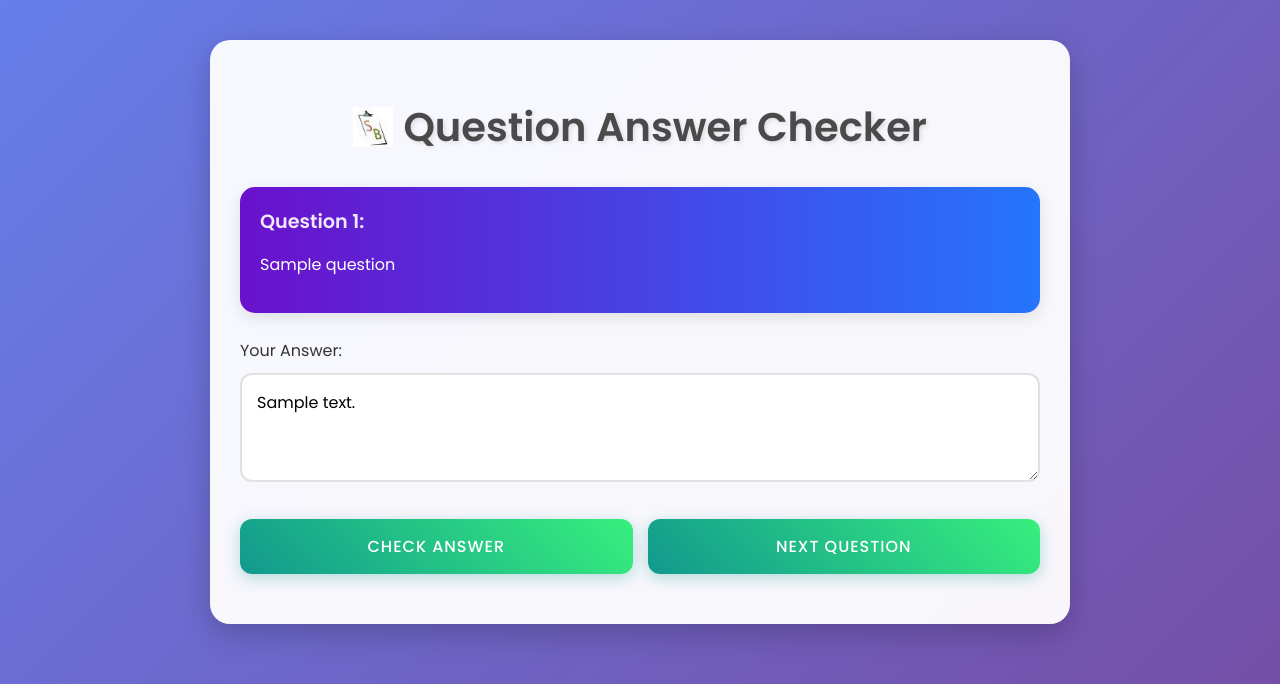
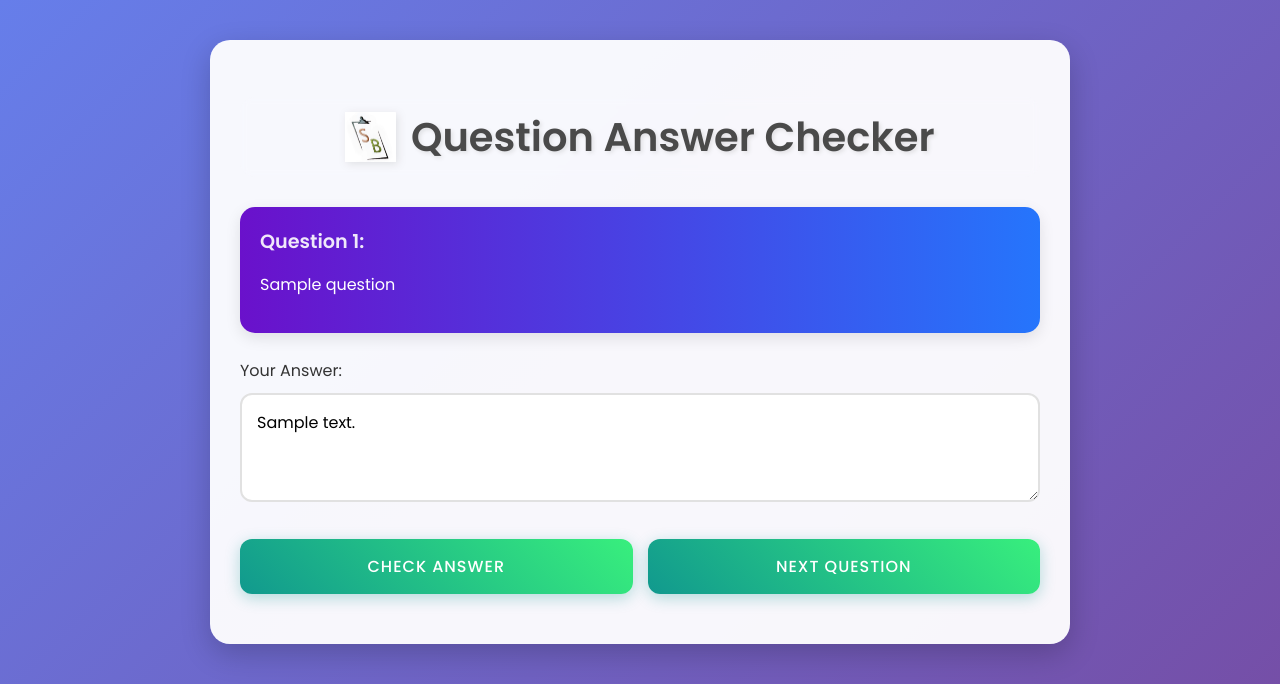
Before and after one commit to umvishnu/question-answer-checker, a Flask app: template templates/index.html in a window 1280 px wide. Shown: the top 684 px of the page. Run offline with Flask 2, Linux system fonts and the light colour scheme; the template is opened without the code that fills it: most values are stand-ins (such as "Sample title", 1, 10 or a date in 2020); parts of the project's set-up code (start-up, migrations or seed data) failed here and were passed over.

Commit message:
Update index.html

```diff
--- a/templates/index.html
+++ b/templates/index.html
@@ -23,7 +23,7 @@
             box-shadow: 0 10px 30px rgba(0,0,0,0.2);
         }
 
-    h1 {
+        h1 {
         text-align: center;
         color: #4a4a4a;
         font-size: 2.5em;
@@ -32,13 +32,23 @@
         display: flex;
         align-items: center;
         justify-content: center;
-        gap: 10px;
+        gap: 15px;
+        padding: 10px;
+        background: rgba(255, 255, 255, 0.1);
+        border-radius: 15px;
+        backdrop-filter: blur(5px);
     }
 
     h1 img {
-        height: 40px;
+        height: 50px;
         width: auto;
         object-fit: contain;
+        filter: drop-shadow(2px 2px 4px rgba(0,0,0,0.1));
+        transition: transform 0.3s ease;
+    }
+
+    h1 img:hover {
+        transform: scale(1.1);
     }
 
         .question {
@@ -277,7 +287,7 @@
 <body>
     <div class="container">
     <h1>
-        <img src="{{ url_for('static', filename='logo.png') }}" alt="Logo">
+        <img src="{{ url_for('static', filename='logo.png') }}" alt="Question Answer Checker Logo" title="Question Answer Checker">
         Question Answer Checker
     </h1>
 
```
